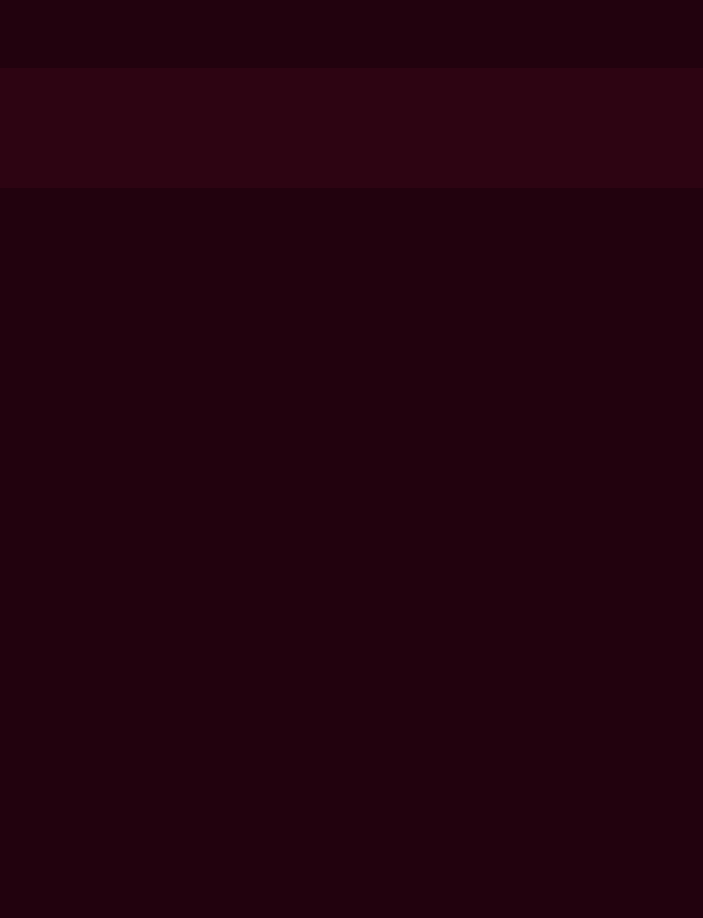
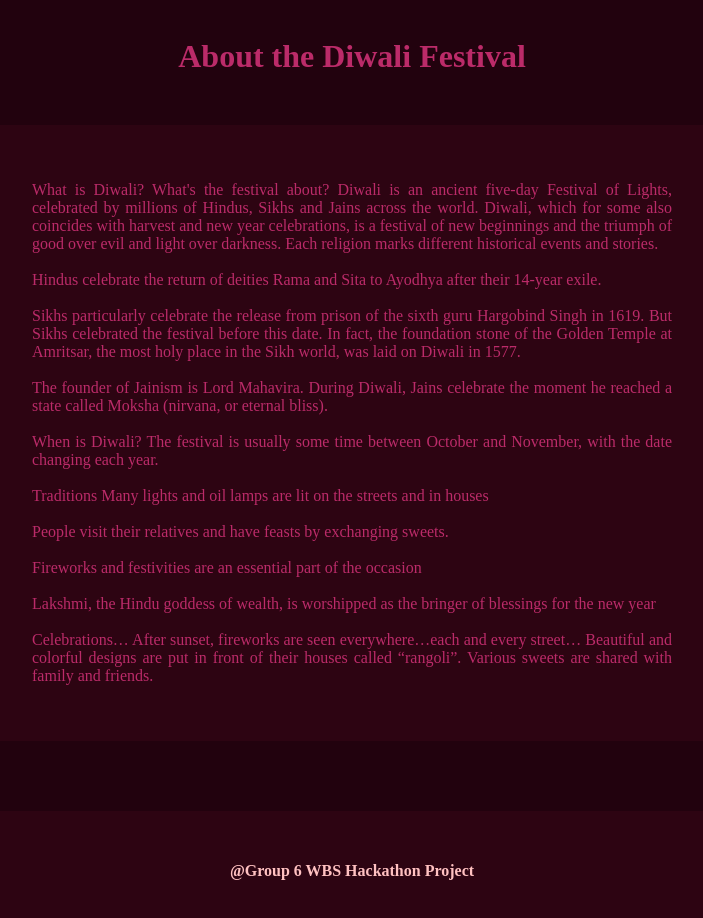
Before and after one commit to staswerno/diwali-hackathon, a React (Create React App) app: page / in a window 1280 px wide. Shown: the part 848-1766 px from the top of the page, without its empty margins (288-991 px from the left). Before the commit the page ends 1036 px from the top, so only its background shows below. Built offline with nearby package versions, Linux system fonts and the light colour scheme; a web font is replaced by a local one.

Commit message:
content box added and footer

```diff
--- a/src/App.css
+++ b/src/App.css
@@ -103,4 +103,11 @@ footer {
   width: 100%;
   height: 15vh;
   margin-top: 70px;
+  display: flex;
+  justify-content: center;
+  align-items: center;
 }
+
+footer h4 {
+  color: rgb(255, 193, 193);
+}
--- a/src/App.js
+++ b/src/App.js
@@ -1,6 +1,7 @@
 import "./App.css";
 import Generator from "./Generator";
 import "./Firework.css";
+import DiwaliInformation from './DiwaliInformation';
 
 
 function App() {
@@ -31,10 +32,12 @@ function App() {
         </header>
         <main>
           <Generator />
+
+		  <DiwaliInformation />
         </main>
 
 		<footer>
-
+			<h4>@Group 6 WBS Hackathon Project</h4>
 
 		</footer>
       </div>
--- /dev/null
+++ b/src/DiwaliInformation.css
@@ -0,0 +1,23 @@
+.title h1 {
+    margin-top: 40px;
+}
+
+.wrapper_content_box {
+  width: 50%;
+  height: auto;
+  display: flex;
+  justify-content: center;
+  text-align: justify;
+  align-items: center;
+  background-color: #2d0412;
+  opacity: 3;
+  padding: 40px;
+  border-radius: 4px;
+}
+
+.information_box {
+  display: flex;
+  justify-content: center;
+  margin-top: 50px;
+
+}
--- /dev/null
+++ b/src/DiwaliInformation.js
@@ -0,0 +1,51 @@
+import "./DiwaliInformation.css";
+import "./Firework.css";
+
+export default function DiwaliInformation() {
+  return (
+    <>
+      <div className="title">
+        <h1>About the Diwali Festival</h1>
+      </div>
+      <div className="information_box">
+        <div className="wrapper_content_box">
+          <p>
+            What is Diwali? What's the festival about? Diwali is an ancient
+            five-day Festival of Lights, celebrated by millions of Hindus, Sikhs
+            and Jains across the world. Diwali, which for some also coincides
+            with harvest and new year celebrations, is a festival of new
+            beginnings and the triumph of good over evil and light over
+            darkness. Each religion marks different historical events and
+            stories. <br />
+            <br /> Hindus celebrate the return of deities Rama and Sita to
+            Ayodhya after their 14-year exile. <br />
+            <br />
+            Sikhs particularly celebrate the release from prison of the sixth
+            guru Hargobind Singh in 1619. But Sikhs celebrated the festival
+            before this date. In fact, the foundation stone of the Golden Temple
+            at Amritsar, the most holy place in the Sikh world, was laid on
+            Diwali in 1577. <br />
+            <br /> The founder of Jainism is Lord Mahavira. During Diwali, Jains
+            celebrate the moment he reached a state called Moksha (nirvana, or
+            eternal bliss). <br />
+            <br /> When is Diwali? The festival is usually some time between
+            October and November, with the date changing each year. <br />
+            <br /> Traditions Many lights and oil lamps are lit on the streets
+            and in houses <br />
+            <br /> People visit their relatives and have feasts by exchanging
+            sweets. <br />
+            <br /> Fireworks and festivities are an essential part of the
+            occasion <br />
+            <br />
+            Lakshmi, the Hindu goddess of wealth, is worshipped as the bringer
+            of blessings for the new year <br />
+            <br /> Celebrations… After sunset, fireworks are seen
+            everywhere…each and every street… Beautiful and colorful designs are
+            put in front of their houses called “rangoli”. Various sweets are
+            shared with family and friends.
+          </p>
+        </div>
+      </div>
+    </>
+  );
+}
--- a/src/Firework.css
+++ b/src/Firework.css
@@ -7,6 +7,7 @@ body {
 
 .pyro > .before,
 .pyro > .after {
+
   position: absolute;
   width: 5px;
   height: 5px;
```
Also changed, not shown: src/bg_image_text_box.jpg (added), 1 other file (tests, documents, lock files or other folders).
